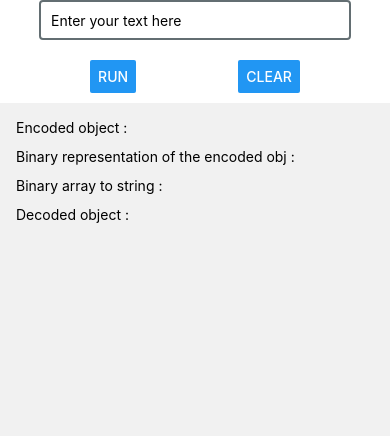
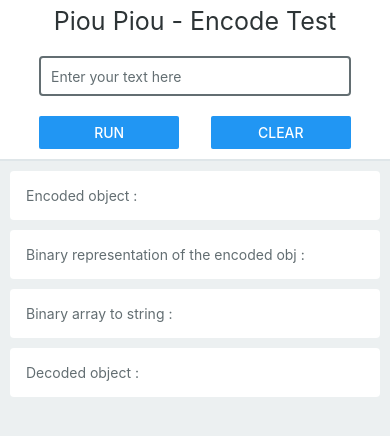
Before and after one commit to virtuel75/piou-piou, a React Native app in the folder examples/react/encode-app/: screen / in a window 390 px wide. Shown: the top 436 px of the page. Built offline with nearby package versions, Linux system fonts and the light colour scheme.

Commit message:
Change apparence

```diff
--- a/examples/react/encode-app/App.tsx
+++ b/examples/react/encode-app/App.tsx
@@ -1,5 +1,6 @@
 import React, { useState } from 'react';
 import { Button, Platform, SafeAreaView, ScrollView, StatusBar, StyleSheet, Text, TextInput, View } from 'react-native';
+import Card from './src/components/card';
 import { Converter } from './src/helpers/converter';
 import { Base64Encoder } from './src/helpers/encoder';
 
@@ -19,10 +20,7 @@ export default function App() {
   }
 
   let handleConvert = () => {
-    if (!text) {
-      setText('')
-    }
-
+    if (text) {
       // encode the object into base64 string
       const encodedData = Base64Encoder.encode(text)
       // transform the encoded object into binary array
@@ -32,36 +30,43 @@ export default function App() {
       // decode the base64 string
       const decodedData = Base64Encoder.decode(strFromBinary)
 
-    console.log('Original obj', text)
-    console.log('Encoded obj', encodedData)
+      //console.log('Original obj', text)
+      //console.log('Encoded obj', encodedData)
       setEncodedText(encodedData)
-    console.log('Binary representation of the encoded obj', binaryData)
+      //console.log('Binary representation of the encoded obj', binaryData)
       setBinaryText(binaryData.join(''))
-    console.log('Binary array to string', strFromBinary)
+      //console.log('Binary array to string', strFromBinary)
       setStrFromBinarytext(strFromBinary)
-    console.log('Decoded obj', decodedData)
+      //console.log('Decoded obj', decodedData)
       setDecodedText(decodedData)
+    }
   }
 
   return (
     <SafeAreaView style={styles.container}>
+      <Text style={styles.title}>Piou Piou - Encode Test</Text>
       <View style={styles.inputContainer}>
         <TextInput style={styles.input}
           placeholder={'Enter your text here'}
           onChangeText={text => setText(text)}
           value={text} />
         <View style={styles.buttonContainer}>
+          <View style={styles.button}>
             <Button onPress={handleConvert}
               title={"Run"} />
+          </View>
+          <View style={styles.button}>
             <Button onPress={handleClear}
               title={"Clear"} />
           </View>
         </View>
+      </View>
       <ScrollView style={styles.displayContainer}>
-        <Text style={styles.text}>Encoded object : {encodedText}</Text>
-        <Text style={styles.text}>Binary representation of the encoded obj : {binaryText}</Text>
-        <Text style={styles.text}>Binary array to string : {strFromBinarytext}</Text>
-        <Text style={styles.text}>Decoded object : {decodedText}</Text>
+        <Card title={'Encoded object'} content={encodedText}></Card>
+        <Card title={'Binary representation of the encoded obj'} content={binaryText}></Card>
+        <Card title={'Binary array to string'} content={strFromBinarytext}></Card>
+        <Card title={'Decoded object'} content={decodedText}></Card>
+        <Text></Text>
       </ScrollView>
     </SafeAreaView>
   );
@@ -75,22 +80,34 @@ const styles = StyleSheet.create({
     justifyContent: 'center',
     marginTop: Platform.OS == 'android' ? StatusBar.currentHeight : 0
   },
+  title: {
+    marginTop: 6,
+    marginBottom: 20,
+    fontSize: 25,
+    color: '#2d3436'
+  },
   inputContainer: {
     width: '100%',
     alignItems: 'center',
     justifyContent: 'center',
-    paddingBottom: 10
+    paddingBottom: 10,
+    borderBottomColor: '#dfe6e9',
+    borderBottomWidth: 2
   },
   buttonContainer: {
     width: '80%',
     flexDirection: "row",
     alignItems: "center",
-    justifyContent: "space-around"
+    justifyContent: "space-between",
+  },
+  button: {
+    width: '45%',
+    borderRadius: 4
   },
   displayContainer: {
     width: '100%',
-    backgroundColor: '#f1f1f1',
-    padding: 10
+    backgroundColor: '#ecf0f1',
+    padding: 10,
   },
   input: {
     height: 40,
@@ -100,9 +117,7 @@ const styles = StyleSheet.create({
     borderColor: '#636e72',
     borderWidth: 2,
     borderRadius: 4,
-    width: '80%'
+    width: '80%',
+    color: '#636e72'
   },
-  text: {
-    padding: 6
-  }
 });
--- /dev/null
+++ b/examples/react/encode-app/src/components/card.tsx
@@ -0,0 +1,27 @@
+import React, { Component } from "react";
+import { View, Text } from "react-native";
+
+import { styles } from "./cardStyles";
+
+export interface CardProps {
+    title: string,
+    content: string
+}
+
+export default class Card extends Component<CardProps> {
+    constructor(props: CardProps) {
+        super(props)
+    }
+
+    render() {
+        return (
+            <View style={styles.container}>
+                <Text>
+                    <Text style={styles.title}>{this.props.title} : </Text>
+                    <Text>{this.props.content}</Text>
+                </Text>
+            </View>
+        )
+    }
+
+}
--- /dev/null
+++ b/examples/react/encode-app/src/components/cardStyles.ts
@@ -0,0 +1,13 @@
+import { StyleSheet } from "react-native";
+
+export const styles = StyleSheet.create({
+    container: {
+        padding: 16,
+        backgroundColor: '#fff',
+        marginBottom: 10,
+        borderRadius: 4
+    },
+    title: {
+        color: '#636e72',
+    }
+})
```
Lines whose indentation alone changed are shown as unchanged.
